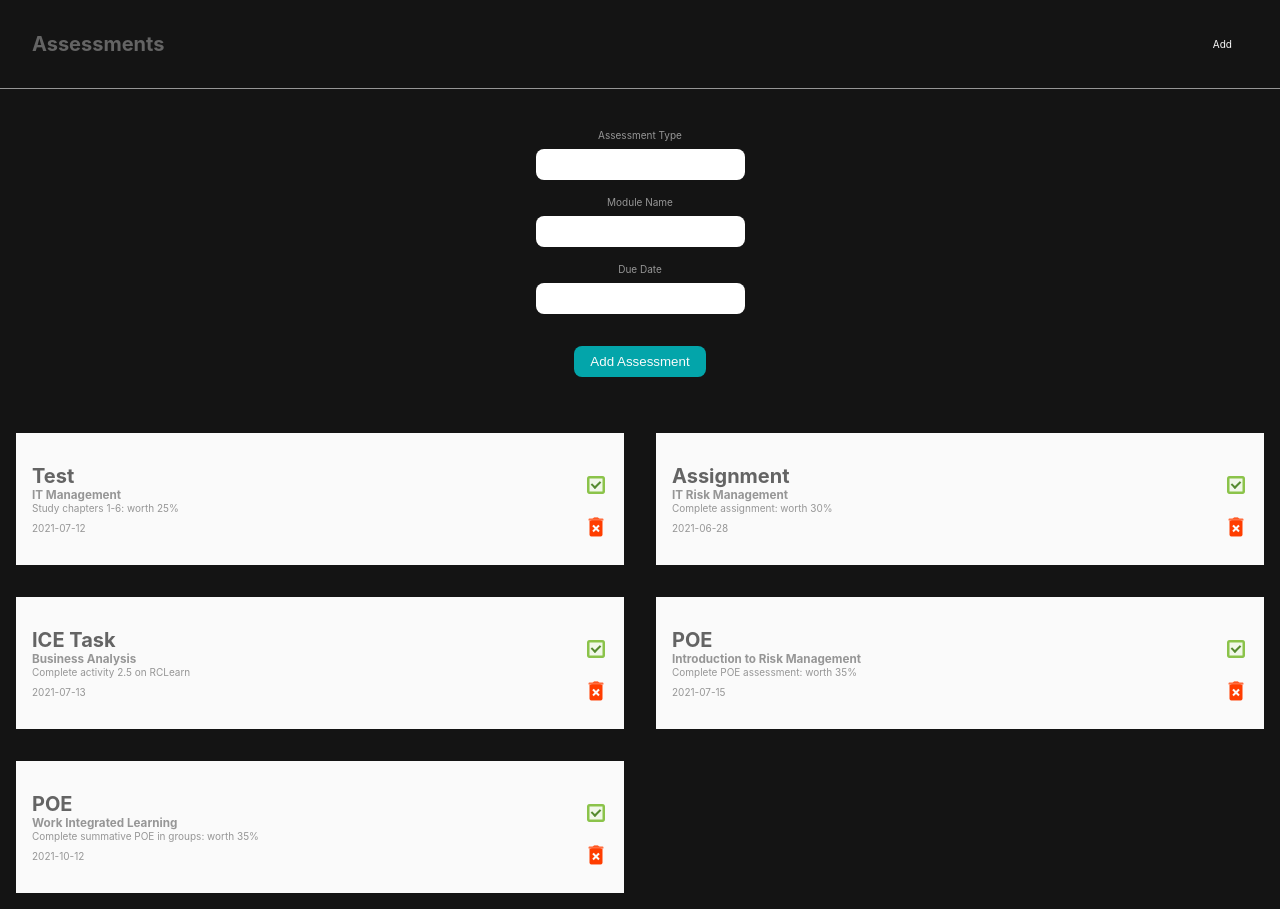
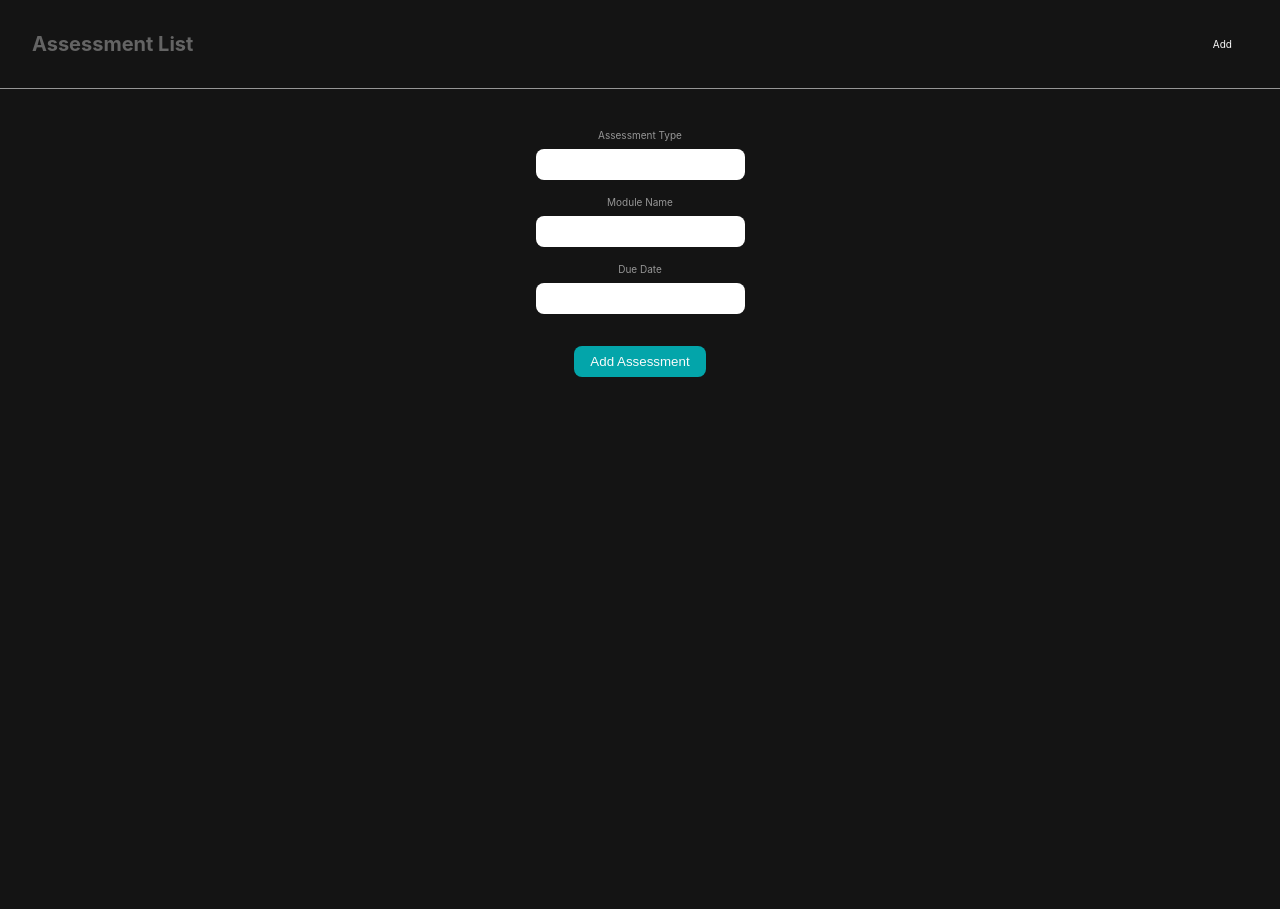
Before and after one commit to KoketsoMawasha/self-student-portal, a React (Create React App) app: page /assessment/add in a window 1280 px wide. After the commit the page ends 800 px from the top, so only its background shows below. Built offline with nearby package versions, Linux system fonts and the light colour scheme.

Commit message:
implemented routes for the add assignment form

```diff
--- a/src/App.js
+++ b/src/App.js
@@ -4,15 +4,20 @@ import Navbar from "./components/Navbar";
 import AddAssessment from "./components/AddAssessment";
 import Assessments from "./components/Asessments";
 import { Provider } from "./context";
+import { BrowserRouter as Router, Route, Switch } from "react-router-dom";
 
 function App() {
   return (
     <Provider>
-      <div className="App">
-        <Navbar />
-        <AddAssessment />
-        <Assessments />
-      </div>
+      <Router>
+        <div className="App">
+          <Navbar heading="Assessment List" />
+          <Switch>
+            <Route exact path="/assessment/add" component={AddAssessment} />
+            <Route exact path="/" component={Assessments} />
+          </Switch>
+        </div>
+      </Router>
     </Provider>
   );
 }
--- a/src/components/AddAssessment.js
+++ b/src/components/AddAssessment.js
@@ -44,7 +44,7 @@ export default class AddAssessment extends Component {
   };
 
   render() {
-    const { id, type, moduleName, dueDate } = this.state;
+    const { type, moduleName, dueDate } = this.state;
 
     return (
       <Consumer>
--- a/src/components/Navbar.js
+++ b/src/components/Navbar.js
@@ -1,26 +1,39 @@
-import React from "react";
+import React, { Component } from "react";
 import "../styling/navbarStyling.css";
 import PropTypes from "prop-types";
 
-function Navbar() {
-  return (
-    <div className="navbar">
-      <h1>Assessments</h1>
-      <ul>
-        <li>Add</li>
-        {/* <li>Mark Complete</li>
-        <li>Delete</li> */}
-      </ul>
-    </div>
-  );
+// function Navbar() {
+//   return (
+//     <div className="navbar">
+//       <h1>Assessments</h1>
+//       <ul>
+//         <li>Add</li>
+//         {/* <li>Mark Complete</li>
+//         <li>Delete</li> */}
+//       </ul>
+//     </div>
+//   );
+// }
+
+export default class Navbar extends Component {
+  render() {
+    const { heading } = this.props;
+
+    return (
+      <div className="navbar">
+        <h1>{heading}</h1>
+        <ul className="nav-links">
+          <li className="add-link">Add</li>
+        </ul>
+      </div>
+    );
+  }
 }
 
-// Navbar.propTypes = {
-//   heading: PropTypes.string,
-// };
+Navbar.propTypes = {
+  heading: PropTypes.string,
+};
 
 // Navbar.defaultProps = {
 //   heading: "Assessments",
 // };
-
-export default Navbar;
```
